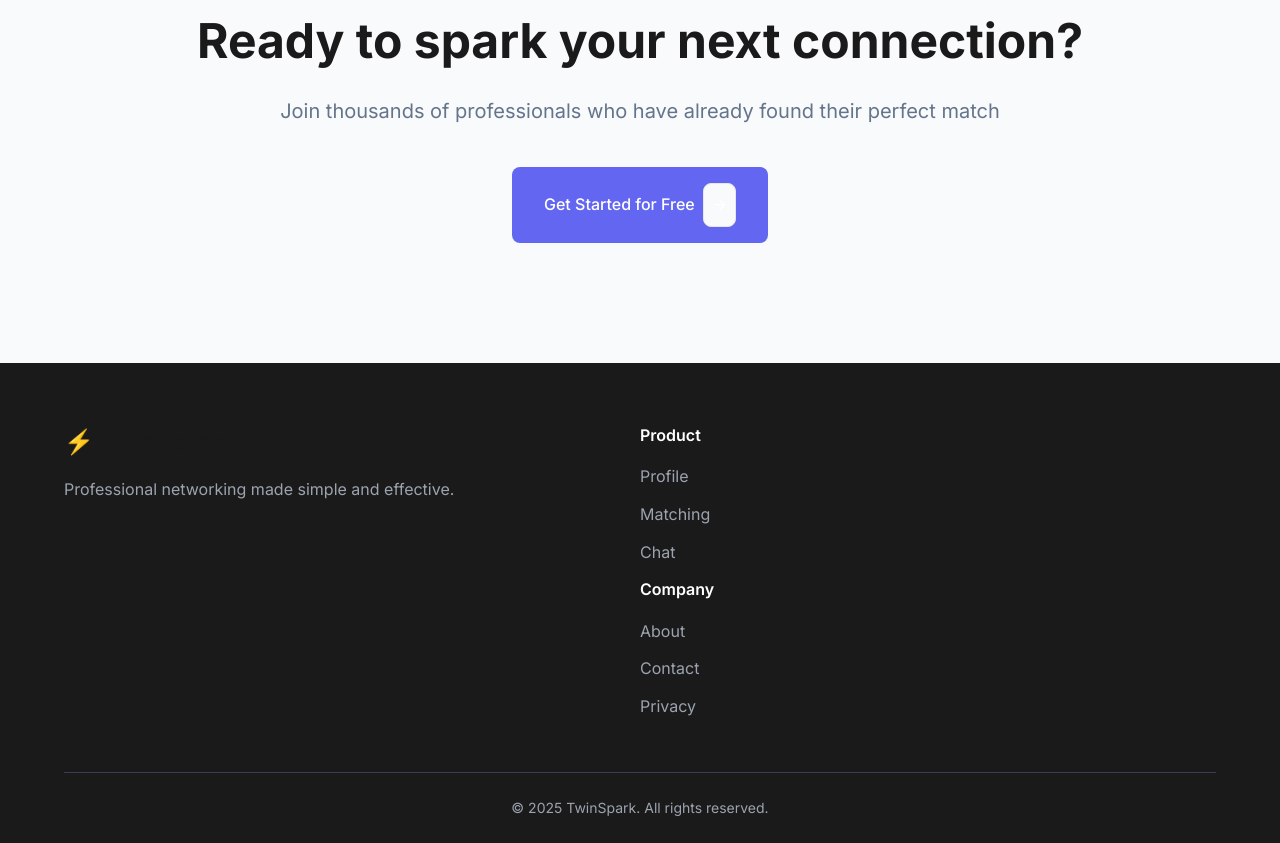
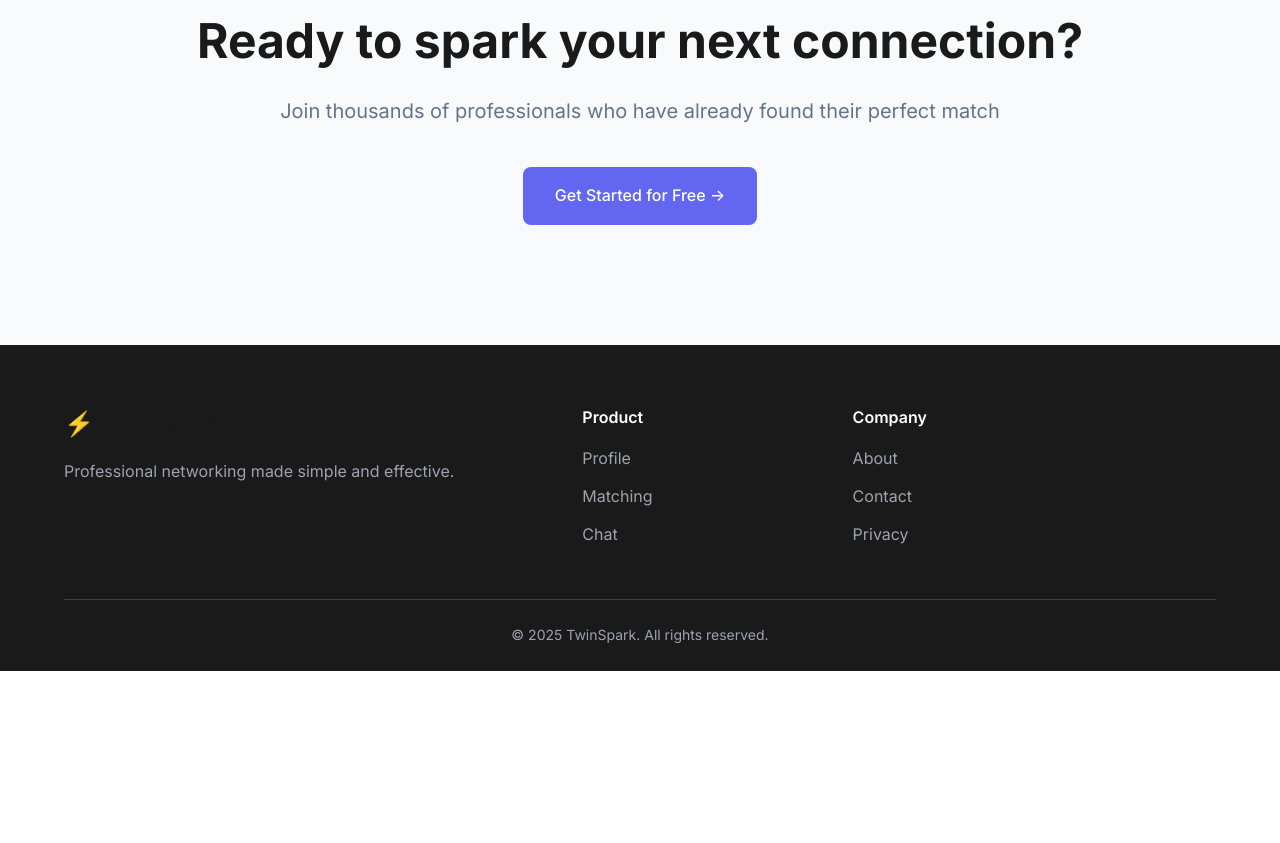
Before and after one commit to codeaj001/twinspark, a website: page index.html in a window 1280 px wide. Shown: the part 2015-2858 px from the top of the page. After the commit the page ends 2686 px from the top, so only its background shows below. Drawn offline with Linux system fonts and the light colour scheme.

Commit message:
Development to production

```diff
--- a/css/modern-style.css
+++ b/css/modern-style.css
@@ -415,6 +415,11 @@ body {
     padding: 60px 0 24px;
 }
 
+.footer-links {
+    display: flex;
+    gap: 200px;
+}
+
 .footer-content {
     display: grid;
     grid-template-columns: 2fr 1fr 1fr;
--- a/index.html
+++ b/index.html
@@ -7,8 +7,8 @@
     <meta name="env-supabase_url" content="https://ebhcwkihkmubrxciwjso.supabase.co">
     <meta name="env-supabase_anon_key" content="eyJhbGciOiJIUzI1NiIsInR5cCI6IkpXVCJ9.eyJpc3MiOiJzdXBhYmFzZSIsInJlZiI6ImViaGN3a2loa211YnJ4Y2l3anNvIiwicm9sZSI6ImFub24iLCJpYXQiOjE3NTI4NDk1ODMsImV4cCI6MjA2ODQyNTU4M30.Pu-46h13qB4GAulSPpwodj_S0AsiHjvspWznqVyAnCk">
     <meta name="env-gemini_api_key" content="AIzaSyCiOpRjphqhGLJcFlEqkkvDDSVR9HMjM-o">
-    <meta name="env-app_env" content="development">
-    <meta name="env-app_url" content="http://localhost:3000">    <link rel="preconnect" href="https://fonts.googleapis.com">
+    <meta name="env-app_env" content="production">
+    <meta name="env-app_url" content="https://twinspark.vercel.app">    <link rel="preconnect" href="https://fonts.googleapis.com">
     <link rel="preconnect" href="https://fonts.gstatic.com" crossorigin>
     <link href="https://fonts.googleapis.com/css2?family=Inter:wght@300;400;500;600;700&display=swap" rel="stylesheet">
     <link rel="stylesheet" href="css/modern-style.css">
@@ -181,8 +181,8 @@
                     <p>Join thousands of professionals who have already found their perfect match</p>
                     <div class="cta-actions">
                         <a href="auth.html" class="btn btn-primary btn-large">
-                            Get Started for Free
-                            <span class="btn-icon">→</span>
+                            Get Started for Free →
+                            <!-- <span class="btn-icon">→</span> -->
                         </a>
                     </div>
                 </div>
```
Also changed, not shown: auth.html (+2 -2 lines), chat.html (+2 -2 lines), generate-post.html (+2 -2 lines), match.html (+2 -2 lines), profile.html (+2 -2 lines), reveal.html (+2 -2 lines), 1 other file.
